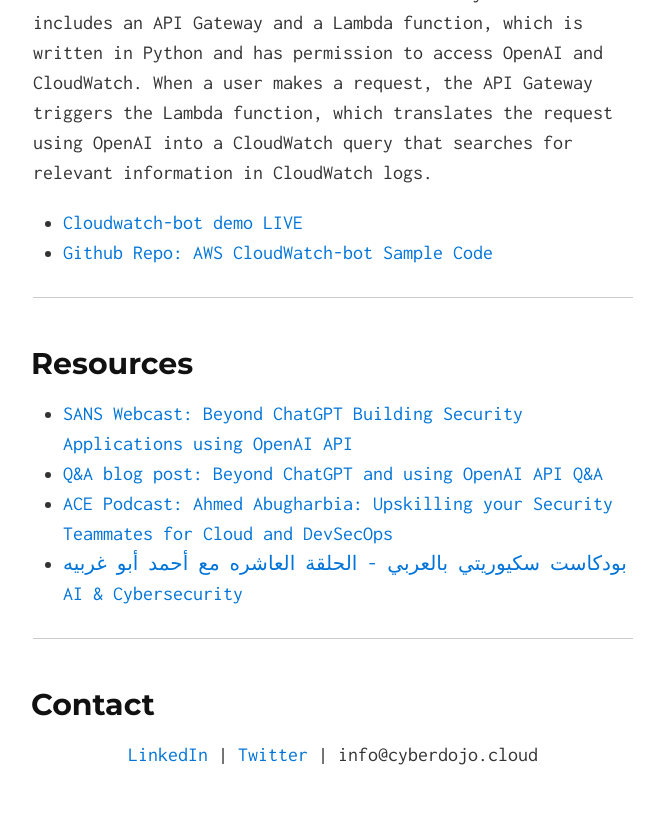
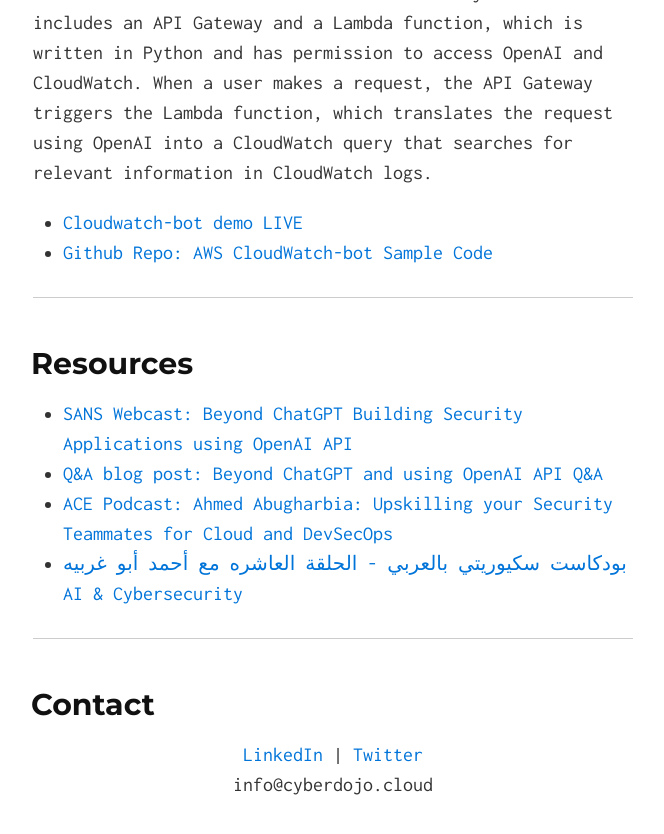
Before and after one commit to Ahmed-AG/cyberdojo-page, a Jekyll site: the page built from index.md, in a window 1280 px wide and 900 px high, scrolled down 1755 px. Shown: the top 834 px of the window, without its empty margins (307-971 px from the left). Built offline with Jekyll 4.4.1, drawn with Linux system fonts in a browser that asks for light colours.

Commit message:
Update page

```diff
--- a/index.md
+++ b/index.md
@@ -54,6 +54,6 @@
 ## <a id="contact"></a>Contact
 <center>
 <A href="https://www.linkedin.com/in/ahmadabugharbieh/" target="_blank">LinkedIn</A> |
-<A href="https://twitter.com/aagsec" target="_blank">Twitter</A> |
-info@cyberdojo.cloud
+<A href="https://twitter.com/aagsec" target="_blank">Twitter</A>
+<br> info@cyberdojo.cloud
 </center>
```
